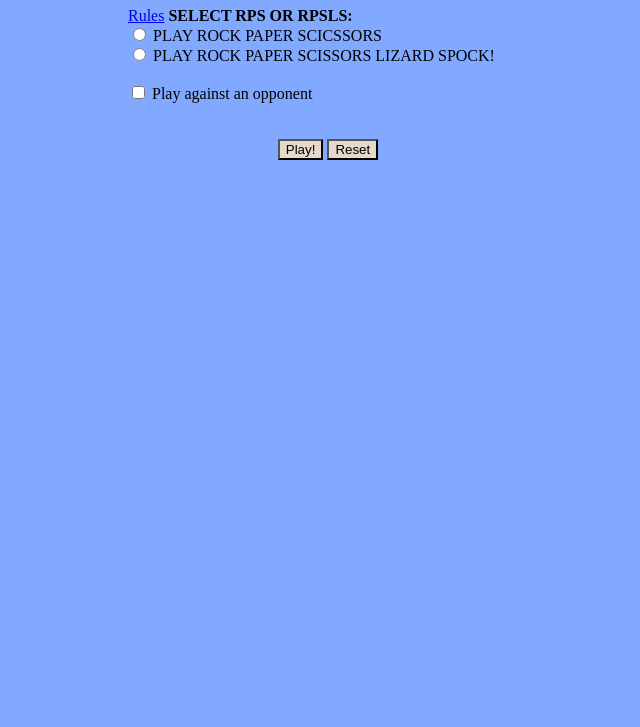
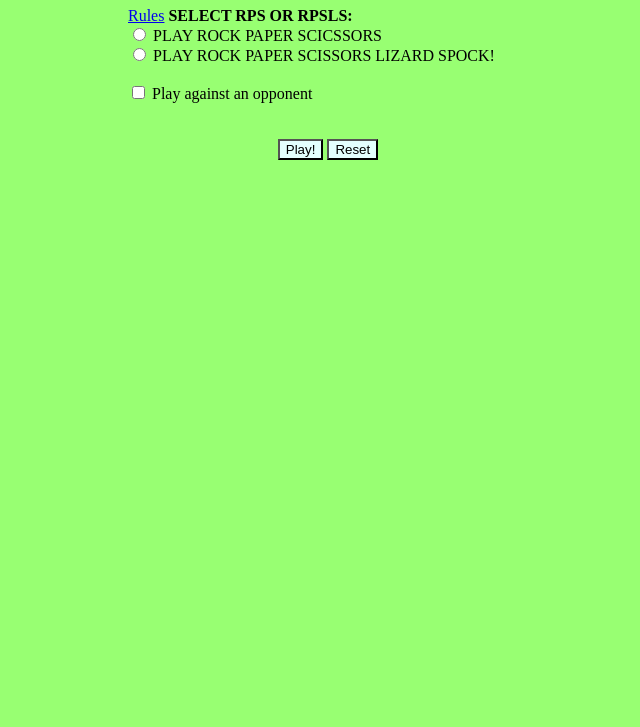
Before and after one commit to comp426-2023-spring/e02-gigimerry, a plain HTML site: page public/index.html in a window 1280 px wide. Shown: the part 73-800 px from the top of the page, without its empty margins (312-952 px from the left). Drawn offline with Linux system fonts and the light colour scheme.

Commit message:
Update styles.css

```diff
--- a/public/styles.css
+++ b/public/styles.css
@@ -1,12 +1,12 @@
 body {
-    background-color: #81a9ff;
+    background-color: #98ff72;
     align-items: center;
     justify-content: center;
     text-align: center;
 }
 
 button {
-    background-color: #e6d9cb;
+    background-color: #e3fffe;
 }
 
 
```
